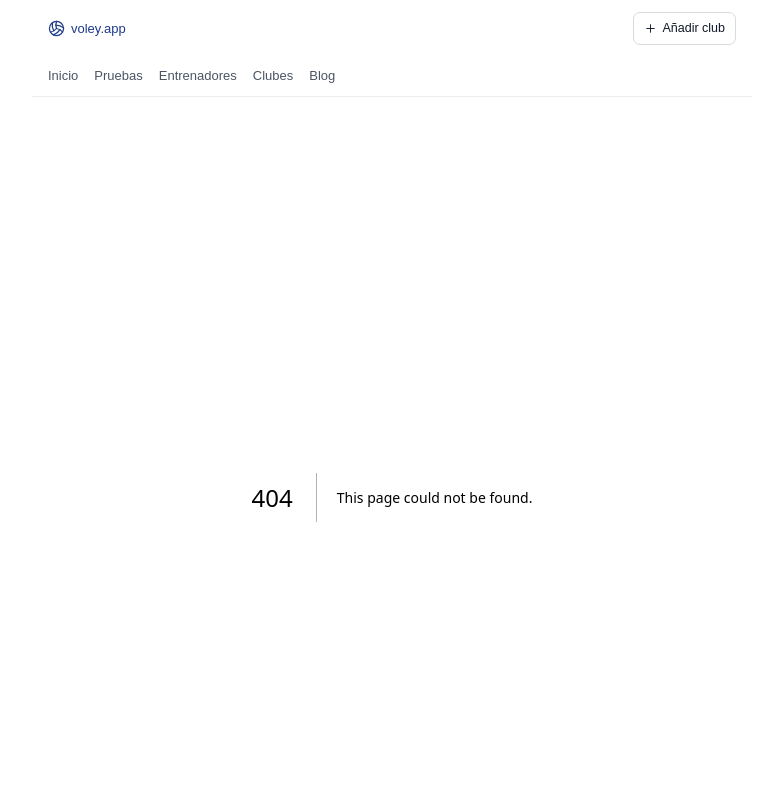
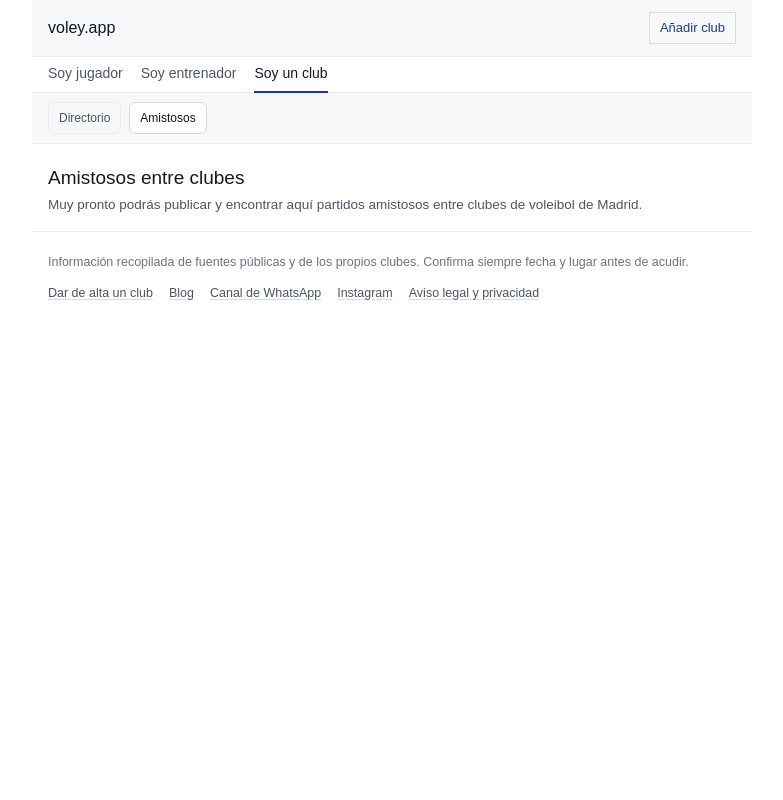
Before and after one commit to MO-Laura-MO/busco-equipo-jugador, a Next.js app: page /amistosos in a window 1280 px wide. Before the commit this address had no page. Shown: the top 800 px of the page, without its empty margins (248-1031 px from the left). Built offline with nearby package versions, Linux system fonts and the light colour scheme; a web font is replaced by a local one.

Commit message:
Navegación por audiencias: soy jugador/entrenador/un club, con Amistosos ya en el hueco de club

```diff
--- /dev/null
+++ b/app/amistosos/page.tsx
@@ -0,0 +1,24 @@
+import type { Metadata } from "next";
+
+export const metadata: Metadata = {
+  title: { absolute: "Amistosos entre clubes de voleibol en Madrid" },
+  description:
+    "Próximamente: partidos amistosos entre clubes de voleibol de la Comunidad de Madrid.",
+  alternates: { canonical: "/amistosos" },
+  // Sin contenido real todavía, no la indexamos.
+  robots: { index: false },
+};
+
+export default function Amistosos() {
+  return (
+    <main>
+      <header className="px-4 pb-4 pt-5">
+        <h1 className="text-[19px] font-medium text-tinta">Amistosos entre clubes</h1>
+        <p className="mt-[2px] text-[13.5px] text-tinta-2">
+          Muy pronto podrás publicar y encontrar aquí partidos amistosos entre
+          clubes de voleibol de Madrid.
+        </p>
+      </header>
+    </main>
+  );
+}
--- a/app/layout.tsx
+++ b/app/layout.tsx
@@ -3,8 +3,7 @@ import { Analytics } from "@vercel/analytics/react";
 import localFont from "next/font/local";
 import Link from "next/link";
 import Script from "next/script";
-import { Plus, Volleyball } from "lucide-react";
-import Pestanas from "@/components/Pestanas";
+import NavAudiencias from "@/components/NavAudiencias";
 import {
   NOMBRE_AMBITO_LARGO,
   NOMBRE_MARCA,
@@ -58,37 +57,26 @@ export default function RootLayout({
 }: {
   children: React.ReactNode;
 }) {
-  const pestanas = [
-    { href: "/", etiqueta: "Inicio" },
-    { href: "/pruebas", etiqueta: "Pruebas" },
-    ...(hayVacantes ? [{ href: "/entrenadores", etiqueta: "Entrenadores" }] : []),
-    { href: "/clubes", etiqueta: "Clubes" },
-    { href: "/blog", etiqueta: "Blog" },
-  ];
-
   return (
     <html lang="es" className={inter.variable}>
       <body className="font-sans text-tinta bg-fondo">
         <div className="mx-auto min-h-screen w-full max-w-[720px]">
-          <header className="sticky top-0 z-20 bg-fondo">
-            <div className="flex items-center justify-between gap-3 px-4 py-3">
-              <Link
-                href="/"
-                className="flex shrink-0 items-center gap-[6px] text-[13px] font-medium text-acento"
-              >
-                <Volleyball size={17} strokeWidth={1.75} />
+          <header className="flex items-center justify-between gap-3 border-b border-borde bg-barra px-4 py-3">
+            <Link href="/" className="shrink-0 text-[16px] font-medium text-tinta">
               {NOMBRE_MARCA}
             </Link>
             <Link
               href="/alta"
-                className="flex shrink-0 items-center gap-[5px] rounded-[7px] border border-borde-control px-[10px] py-[6px] text-[12.5px] text-tinta hover:border-tinta-3"
+              className="shrink-0 border border-borde-control px-[10px] py-[5px] text-[13px] text-acento hover:border-tinta-3"
             >
-                <Plus size={13} strokeWidth={1.75} />
               Añadir club
             </Link>
-            </div>
-            <Pestanas pestanas={pestanas} />
           </header>
+          {/* Fuera del <header>, a propósito: el nav sticky necesita que su
+              contenedor abarque toda la página para poder quedar fijo al
+              hacer scroll; dentro del header (~44px) se saldría de pantalla
+              en cuanto se superase esa altura. */}
+          <NavAudiencias hayVacantes={hayVacantes} />
           {children}
           <footer className="border-t border-borde px-4 py-5">
             <p className="text-[12.5px] leading-relaxed text-tinta-3">
--- /dev/null
+++ b/components/NavAudiencias.tsx
@@ -0,0 +1,179 @@
+"use client";
+
+import Link from "next/link";
+import { usePathname } from "next/navigation";
+import { useEffect, useState } from "react";
+
+interface Seccion {
+  label: string;
+  href: string;
+}
+
+interface Audiencia {
+  id: string;
+  nombre: string; // minúscula, para "soy {nombre}"
+  nombreCorto: string; // sustantivo capitalizado, para la fila comprimida
+  href: string;
+  prefijos: string[]; // prefijos de ruta que cuentan como esta audiencia activa
+  subLabel?: string; // línea bajo las pestañas cuando solo hay una sección real
+  secciones?: Seccion[]; // subnav real, cuando hay más de una sección
+  visible: boolean;
+}
+
+function coincide(pathname: string, prefijo: string): boolean {
+  return pathname === prefijo || pathname.startsWith(prefijo + "/");
+}
+
+export default function NavAudiencias({ hayVacantes }: { hayVacantes: boolean }) {
+  const pathname = usePathname();
+  const [compacta, setCompacta] = useState(false);
+
+  // La forma de dos líneas es el estado por defecto en cualquier carga de página.
+  useEffect(() => {
+    setCompacta(false);
+  }, [pathname]);
+
+  useEffect(() => {
+    let pendiente = false;
+    function onScroll() {
+      if (pendiente) return;
+      pendiente = true;
+      requestAnimationFrame(() => {
+        const y = window.scrollY;
+        setCompacta((actual) => {
+          if (!actual && y > 64) return true;
+          if (actual && y < 16) return false;
+          return actual;
+        });
+        pendiente = false;
+      });
+    }
+    window.addEventListener("scroll", onScroll, { passive: true });
+    return () => window.removeEventListener("scroll", onScroll);
+  }, []);
+
+  const audiencias: Audiencia[] = [
+    {
+      id: "jugador",
+      nombre: "jugador",
+      nombreCorto: "Jugador",
+      href: "/pruebas",
+      prefijos: ["/pruebas"],
+      subLabel: "Convocatorias a pruebas",
+      visible: true,
+    },
+    {
+      id: "entrenador",
+      nombre: "entrenador",
+      nombreCorto: "Entrenador",
+      href: "/entrenadores",
+      prefijos: ["/entrenadores"],
+      subLabel: "Vacantes de entrenador en clubes",
+      visible: hayVacantes,
+    },
+    {
+      id: "un-club",
+      nombre: "un club",
+      nombreCorto: "Club",
+      href: "/clubes",
+      prefijos: ["/clubes", "/alta", "/amistosos"],
+      secciones: [
+        { label: "Directorio", href: "/clubes" },
+        { label: "Amistosos", href: "/amistosos" },
+      ],
+      visible: true,
+    },
+    // "árbitro", "afición" y "campeonatos" no se pintan: sin contenido todavía.
+  ];
+
+  const visibles = audiencias.filter((a) => a.visible);
+  const activa = visibles.find((a) =>
+    pathname === "/" ? a.id === "jugador" : a.prefijos.some((p) => coincide(pathname, p))
+  );
+  // La portada no lleva subnav ni título: ese contexto es propio de estar
+  // dentro de la sección, no de la home (así lo marca la referencia).
+  const dentroDeSeccion = pathname !== "/";
+
+  return (
+    <div className="sticky top-0 z-20 bg-fondo">
+      {!compacta ? (
+        <nav className="flex gap-[18px] border-b border-borde px-4">
+          {visibles.map((a) => {
+            const on = a === activa;
+            return (
+              <Link
+                key={a.id}
+                href={a.href}
+                className={`inline-block shrink-0 py-2 pb-[9px] ${
+                  on ? "-mb-px border-b-2 border-acento" : ""
+                }`}
+              >
+                <span
+                  className={`hidden min-[720px]:block whitespace-nowrap text-[14px] leading-[1.25] ${
+                    on ? "font-medium text-tinta" : "text-tinta-2"
+                  }`}
+                >
+                  Soy {a.nombre}
+                </span>
+                <span className="block min-[720px]:hidden whitespace-nowrap text-[11px] leading-[1.3] text-tinta-3">
+                  soy
+                </span>
+                <span
+                  className={`block min-[720px]:hidden whitespace-nowrap text-[14px] leading-[1.25] ${
+                    on ? "font-medium text-tinta" : "text-tinta-2"
+                  }`}
+                >
+                  {a.nombre}
+                </span>
+              </Link>
+            );
+          })}
+        </nav>
+      ) : (
+        <nav className="flex gap-4 bg-barra px-4 py-[9px]">
+          {visibles.map((a) => {
+            const on = a === activa;
+            return (
+              <Link
+                key={a.id}
+                href={a.href}
+                className={`shrink-0 whitespace-nowrap text-[13px] ${
+                  on
+                    ? "border-b-2 border-acento pb-[2px] font-medium text-tinta"
+                    : "text-tinta-3"
+                }`}
+              >
+                {a.nombreCorto}
+              </Link>
+            );
+          })}
+        </nav>
+      )}
+      {dentroDeSeccion && activa?.secciones && (
+        <div className="sin-scrollbar flex gap-2 overflow-x-auto border-b border-borde bg-barra px-4 py-[9px]">
+          {activa.secciones.map((s) => {
+            const on = coincide(pathname, s.href);
+            return (
+              <Link
+                key={s.href}
+                href={s.href}
+                className={`shrink-0 whitespace-nowrap rounded-[6px] px-[10px] py-[6px] text-[12px] ${
+                  on
+                    ? "border border-borde-control bg-fondo font-medium text-tinta"
+                    : "border border-borde text-tinta-2"
+                }`}
+              >
+                {s.label}
+              </Link>
+            );
+          })}
+        </div>
+      )}
+      {dentroDeSeccion && activa?.subLabel && (
+        <div className="border-b border-borde bg-barra px-4 py-[9px] text-[12px] text-tinta-2">
+          {activa.subLabel}
+        </div>
+      )}
+    </div>
+  );
+}
--- a/components/Pestanas.tsx
+++ /dev/null
@@ -1,38 +0,0 @@
-"use client";
-
-import Link from "next/link";
-import { usePathname } from "next/navigation";
-
-interface Pestana {
-  href: string;
-  etiqueta: string;
-}
-
-export default function Pestanas({
-  pestanas,
-}: {
-  pestanas: Pestana[];
-}) {
-  const pathname = usePathname();
-
-  return (
-    <nav className="sin-scrollbar flex items-center gap-4 overflow-x-auto border-b border-borde px-4 text-[13px]">
-      {pestanas.map((p) => {
-        const activa = p.href === "/" ? pathname === "/" : pathname.startsWith(p.href);
-        return (
-          <Link
-            key={p.href}
-            href={p.href}
-            className={`shrink-0 border-b-2 py-[9px] ${
-              activa
-                ? "border-acento font-medium text-tinta"
-                : "border-transparent text-tinta-2 hover:text-tinta"
-            }`}
-          >
-            {p.etiqueta}
-          </Link>
-        );
-      })}
-    </nav>
-  );
-}
```
Lines whose indentation alone changed are shown as unchanged.
